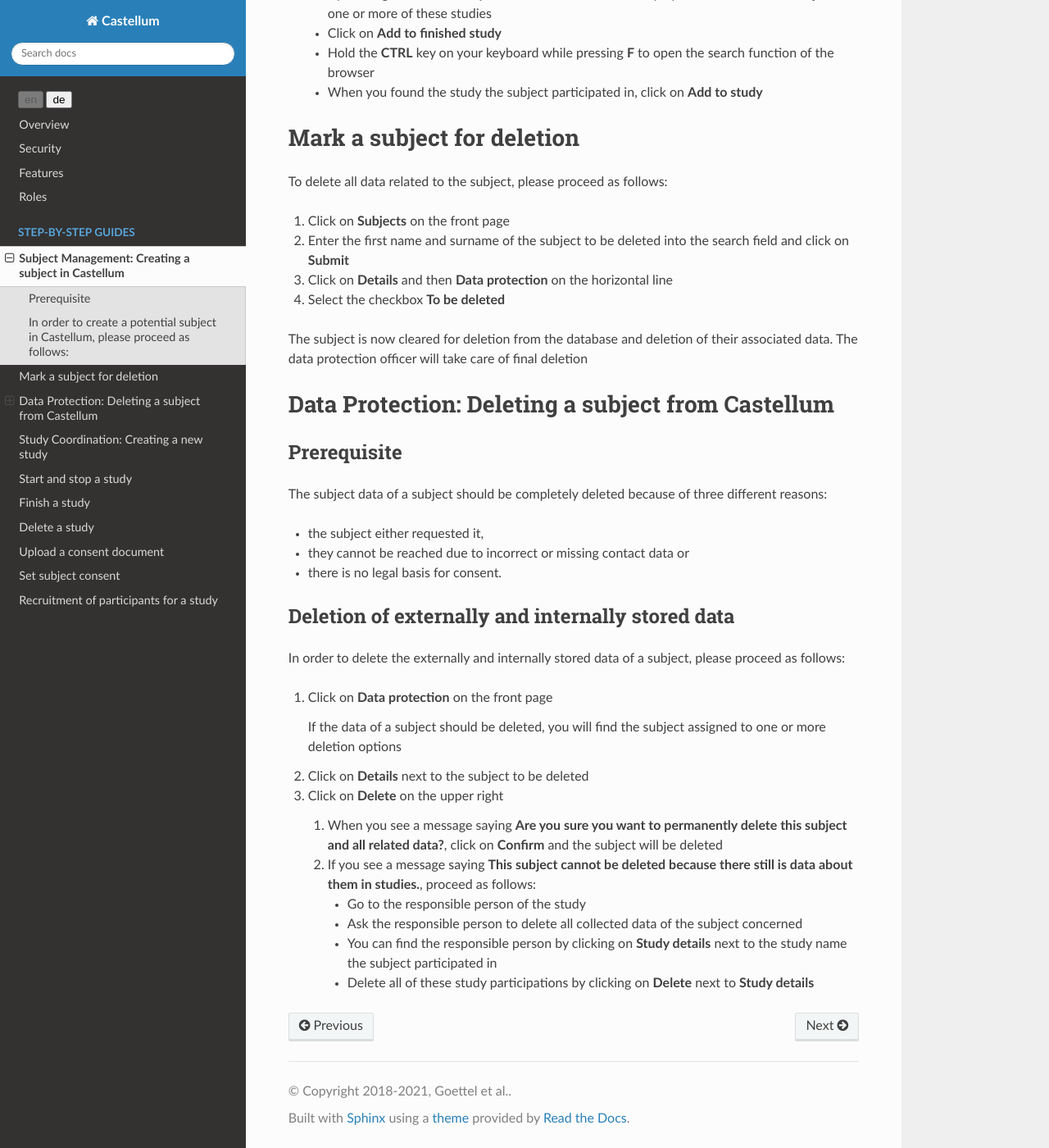
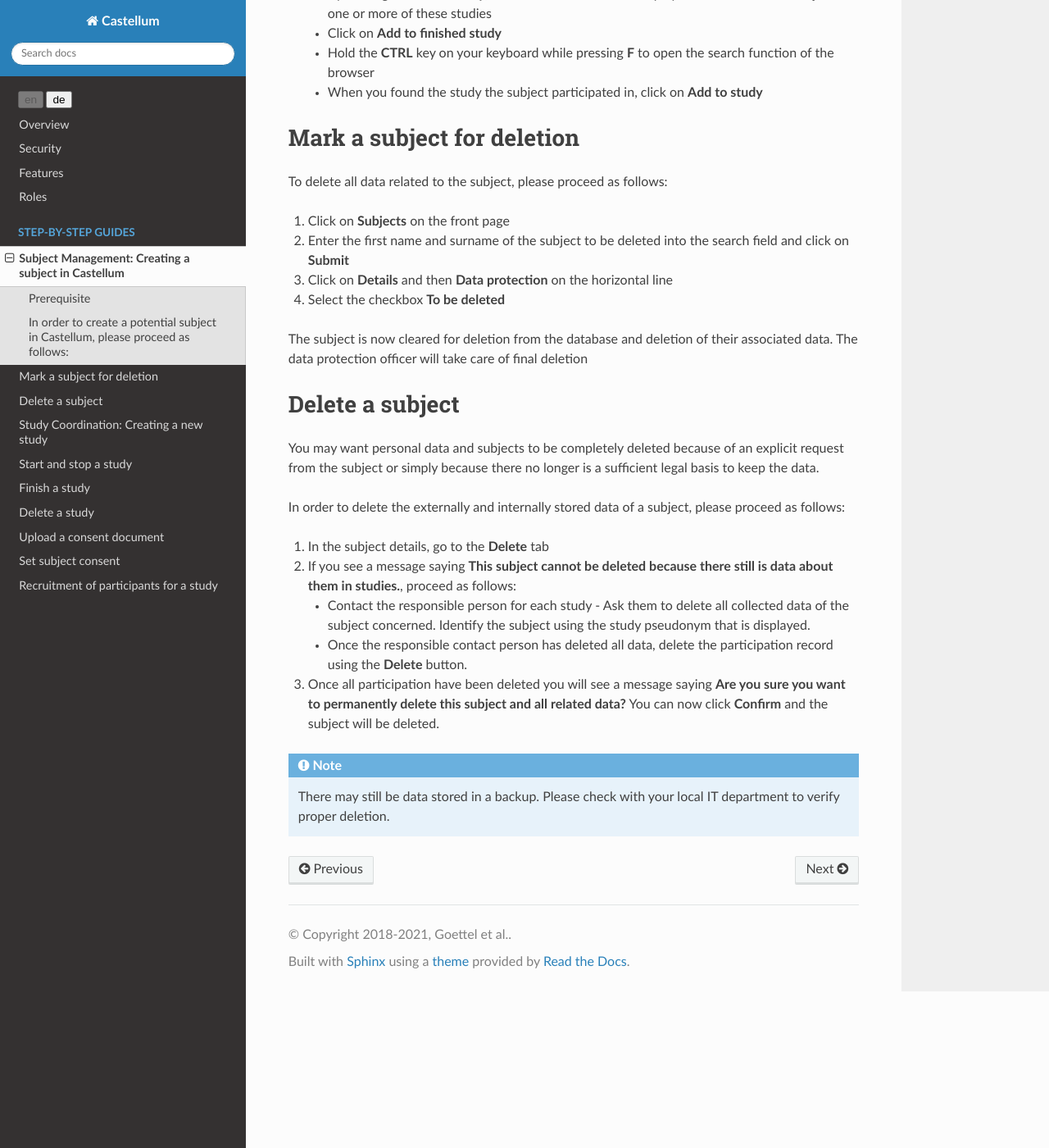
Before and after one commit to DouglasNeuroInformatics/castellum, a Sphinx documentation site: the page built from source/guides/subject-management.rst, in a window 1280 px wide and 1400 px high, scrolled down 3080 px. Shown: the whole window at 82% size. Built offline with Sphinx 7.4.7 and the Read the Docs theme 2.0.0, drawn with Linux system fonts in a browser that asks for light colours.

Commit message:
refactor subject delete guide

```diff
--- a/source/guides/subject-management.rst
+++ b/source/guides/subject-management.rst
@@ -176,41 +176,32 @@ deletion
 
 .. _subject-delete:
 
-Data Protection: Deleting a subject from Castellum
-==================================================
+Delete a subject
+================
 
-Prerequisite
-------------
-
-The subject data of a subject should be completely deleted because of three
-different reasons:
-
--   the subject either requested it,
--   they cannot be reached due to incorrect or missing contact data or
--   there is no legal basis for consent.
-
-Deletion of externally and internally stored data
--------------------------------------------------
+You may want personal data and subjects to be completely deleted because of an
+explicit request from the subject or simply because there no longer is a
+sufficient legal basis to keep the data.
 
 In order to delete the externally and internally stored data of a subject,
 please proceed as follows:
 
-1.  Click on **Data protection** on the front page
+1.  In the subject details, go to the **Delete** tab
 
-    If the data of a subject should be deleted, you will find the subject assigned
-    to one or more deletion options
+2.  If you see a message saying **This subject cannot be deleted because there
+    still is data about them in studies.**, proceed as follows:
 
-2.  Click on **Details** next to the subject to be deleted
+    -   Contact the responsible person for each study -   Ask them to delete
+        all collected data of the subject concerned. Identify the subject using
+        the study pseudonym that is displayed.
+    -   Once the responsible contact person has deleted all data, delete the
+        participation record using the **Delete** button.
 
-3.  Click on **Delete** on the upper right
+3.  Once all participation have been deleted you will see a message saying
+    **Are you sure you want to permanently delete this subject and all related
+    data?** You can now click **Confirm** and the subject will be deleted.
 
-    1.  When you see a message saying **Are you sure you want to permanently delete this subject and all related data?**, click on **Confirm** and the subject will be deleted
+.. note::
 
-    2.  If you see a message saying **This subject cannot be deleted because there still is data about them in studies.**, proceed as follows:
-
-        -   Go to the responsible person of the study
-        -   Ask the responsible person to delete all collected data of the subject concerned
-        -   You can find the responsible person by clicking on **Study details** next to
-            the study name the subject participated in
-        -   Delete all of these study participations by clicking on **Delete** next to
-            **Study details**
+    There may still be data stored in a backup. Please check with your local IT
+    department to verify proper deletion.
```
